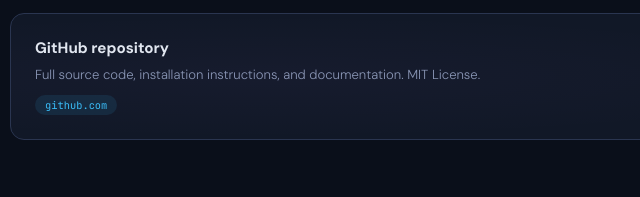
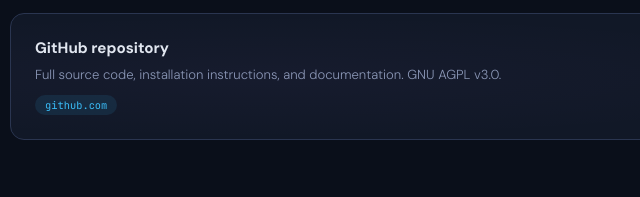
Before and after one commit to Nickkoro21/PostProcessing-Toolbox, a plain HTML site: page docs/index.html in a window 1280 px wide. Shown: the part 1071-1268 px from the top of the page, 200-840 px from the left. Drawn offline with Linux system fonts and the light colour scheme.

Commit message:
docs: complete MIT -> AGPL-3.0 sweep (CITATION.cff, badge alt/link, app footer, docs, handoff)
Co-Authored-By: Claude Opus 4.8 <noreply@anthropic.com>

```diff
--- a/docs/index.html
+++ b/docs/index.html
@@ -79,7 +79,7 @@
   <div class="grid">
     <a href="https://github.com/Nickkoro21/PostProcessing-Toolbox" class="card" style="grid-column:1/-1">
       <h3>GitHub repository</h3>
-      <p>Full source code, installation instructions, and documentation. MIT License.</p>
+      <p>Full source code, installation instructions, and documentation. GNU AGPL v3.0.</p>
       <span class="tag" style="background:rgba(56,189,248,.1);color:var(--accent)">github.com</span>
     </a>
   </div>
```
Also changed, not shown: 2 other files.
